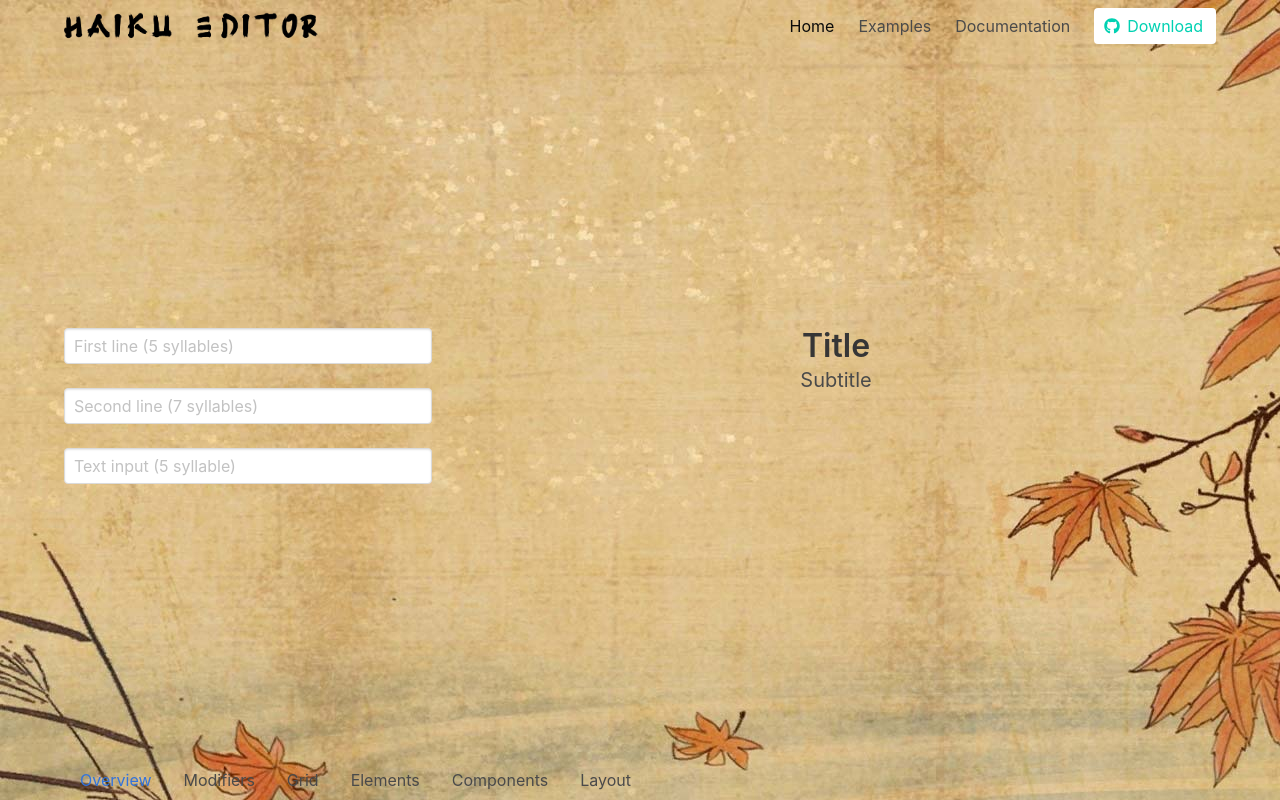
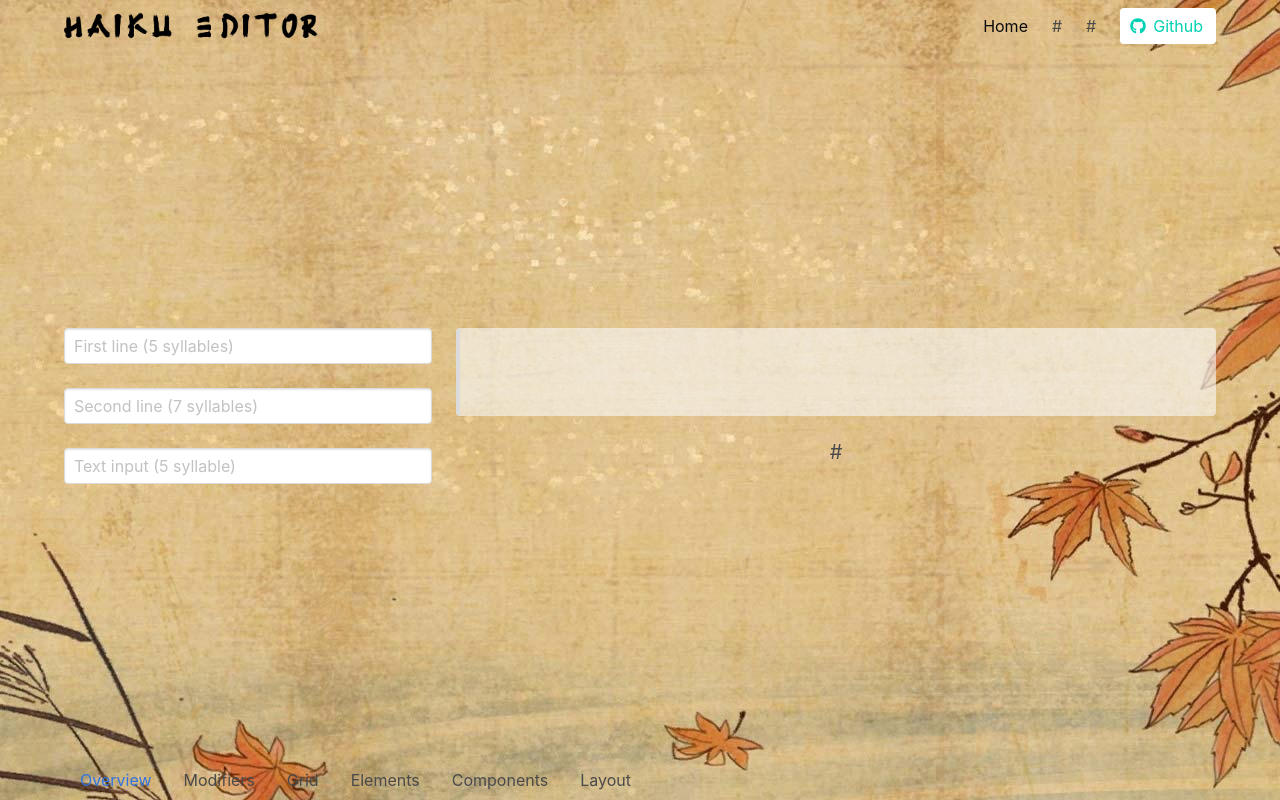
Before and after one commit to andrisundiks/haiku-editor, a React (Create React App) app: page / in a window 1280 px wide. Built offline with nearby package versions, Linux system fonts and the light colour scheme.

Commit message:
Word and line syllable count. Color guide

```diff
--- a/package.json
+++ b/package.json
@@ -5,7 +5,8 @@
   "dependencies": {
     "react": "^16.8.6",
     "react-dom": "^16.8.6",
-    "react-scripts": "3.0.1"
+    "react-scripts": "3.0.1",
+    "syllable": "^3.6.1"
   },
   "scripts": {
     "start": "react-scripts start",
--- /dev/null
+++ b/src/App.css
@@ -0,0 +1,6 @@
+
+
+@font-face {
+    font-family: brush;
+    src: url('./assets/fonts/Fujimaru-Regular.ttf');
+}
--- a/src/App.js
+++ b/src/App.js
@@ -1,5 +1,5 @@
 import React from 'react';
-
+import './App.css';
 import Hero from "./components/Hero";
 
 function App() {
--- a/src/Store.js
+++ b/src/Store.js
@@ -13,9 +13,9 @@ function reducer(state, action) {
         case 'UPDATE_FIRST':
             return { ...state, firstLine: action.payload };
         case 'UPDATE_SECOND':
-            return { ...state, firstLine: action.payload };
+            return { ...state, secondLine: action.payload };
         case 'UPDATE_THIRD':
-            return { ...state, firstLine: action.payload };
+            return { ...state, thirdLine: action.payload };
         default:
             return state;
     }
--- a/src/components/HaikuOutput.jsx
+++ b/src/components/HaikuOutput.jsx
@@ -1,8 +1,74 @@
-import React from 'react';
+import React, {useContext} from 'react';
+import {Store} from "../Store";
+import {countWordSyllables, totalLineSyllables} from "../helpers/formatting";
 
 const HaikuOutput = () => {
+    const {state} = useContext(Store);
 
-    return(
-        <div></div>
-    )
+    const firstLine = {
+        text: countWordSyllables(state.firstLine),
+        total: totalLineSyllables(state.firstLine),
+        color: parseInt(totalLineSyllables(state.firstLine)) === 5 ? 'green' : 'red'
+    };
+    const secondLine = {
+        text: countWordSyllables(state.secondLine),
+        total: totalLineSyllables(state.secondLine),
+        color: parseInt(totalLineSyllables(state.secondLine)) === 7 ? 'green' : 'red'
+    };
+    const thirdLine = {
+        text: countWordSyllables(state.thirdLine),
+        total: totalLineSyllables(state.thirdLine),
+        color: parseInt(totalLineSyllables(state.thirdLine)) === 5 ? 'green' : 'red'
+    };
+
+    return (
+            <section>
+                <div className="columns">
+                    <div
+                        style={{fontSize: '32px', fontFamily: 'brush', color: 'black'}}
+                        className="column is-11"
+                    >
+                        {firstLine.text}
+                    </div>
+                    <div
+                        style={{fontSize: '32px', fontFamily: 'brush', color: firstLine.color, justifyContent: 'space-between'}}
+                        className="column"
+                    >
+                        {firstLine.total}
+                    </div>
+                </div>
+
+                <div className="columns">
+                    <div
+                        style={{fontSize: '32px', fontFamily: 'brush', color: 'black'}}
+                        className="column is-11"
+                    >
+                        {secondLine.text}
+                    </div>
+                    <div
+                        style={{fontSize: '32px', fontFamily: 'brush', color: secondLine.color}}
+                        className="column"
+                    >
+                        {secondLine.total}
+                    </div>
+                </div>
+
+                <div className="columns">
+                    <div
+                        style={{fontSize: '32px', fontFamily: 'brush', color: 'black'}}
+                        className="column is-11"
+                    >
+                        {thirdLine.text}
+                    </div>
+                    <div
+                        style={{fontSize: '32px', fontFamily: 'brush', color: thirdLine.color}}
+                        className="column"
+                    >
+                        {thirdLine.total}
+                    </div>
+                </div>
+            </section>
+)
 };
+
+export default HaikuOutput;
--- a/src/components/Hero.jsx
+++ b/src/components/Hero.jsx
@@ -3,6 +3,7 @@ import React from 'react';
 import bg from '../assets/images/autumn_bg.jpg';
 import title from '../assets/images/title.png';
 import HaikuForm from "./HaikuForm";
+import HaikuOutput from "./HaikuOutput";
 
 const Hero = () => {
     return (
@@ -29,17 +30,17 @@ const Hero = () => {
                                     Home
                                 </a>
                                 <a className="navbar-item">
-                                    Examples
+                                    #
                                 </a>
                                 <a className="navbar-item">
-                                    Documentation
+                                    #
                                 </a>
                                 <span className="navbar-item">
               <a className="button is-primary is-inverted">
                 <span className="icon">
                   <i className="fab fa-github"></i>
                 </span>
-                <span>Download</span>
+                <span>Github</span>
               </a>
             </span>
                             </div>
@@ -55,11 +56,13 @@ const Hero = () => {
                             <HaikuForm/>
                         </div>
                         <div className="column is-two-thirds">
-                            <h1 className="title">
-                                Title
-                            </h1>
+                            <article className="message" style={{ backgroundColor: "rgba(250, 250, 250, 0.6)" }}>
+                                <div className="message-body">
+                                    <HaikuOutput />
+                                </div>
+                            </article>
                             <h2 className="subtitle">
-                                Subtitle
+                                #
                             </h2>
                         </div>
                     </div>
--- /dev/null
+++ b/src/helpers/formatting.js
@@ -0,0 +1,13 @@
+import syllable from 'syllable';
+
+export const countWordSyllables = line => {
+    const formattedLine = line.split(' ').map( word => {
+        return word ? word+'('+syllable(word)+') ' : '';
+    }).join('');
+
+    return formattedLine;
+};
+
+export const totalLineSyllables = line => {
+    return line ? "  " + syllable(line) : '';
+};
```
Also changed, not shown: src/assets/fonts/Fujimaru-Regular.ttf (added), 1 other file (tests, documents, lock files or other folders).
